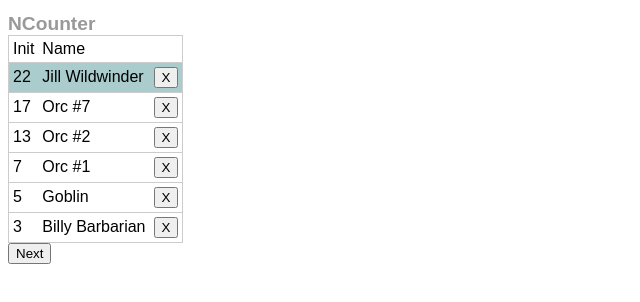
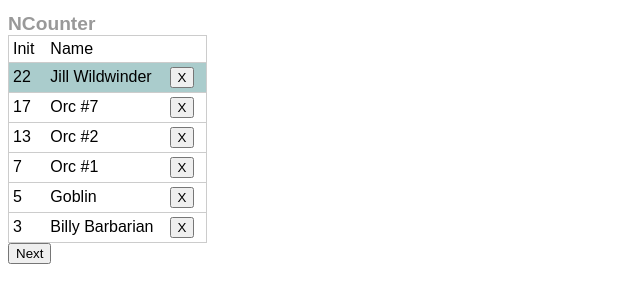
Before and after one commit to madigan/ncounter-ng2, an Angular app: page / in a window 1280 px wide. Shown: the top 302 px of the page, without its empty margins (0-640 px from the left). Built offline with nearby package versions, Linux system fonts and the light colour scheme.

Commit message:
Clean up CSS.

```diff
--- a/src/app/encounter/encounter.component.css
+++ b/src/app/encounter/encounter.component.css
@@ -6,18 +6,10 @@ tr {
   border: 1px solid #CCC;
 }
 
-button.btnNext {
-  visibility: hidden;
-}
-
 tr.selected {
   background-color: #ACC;
 }
 
-tr.selected button.btnNext {
-  visibility: visible;
+td {
+  padding: 4px 12px 4px 4px;
 }
-
-td {
-  padding: 4px;
-}
```
